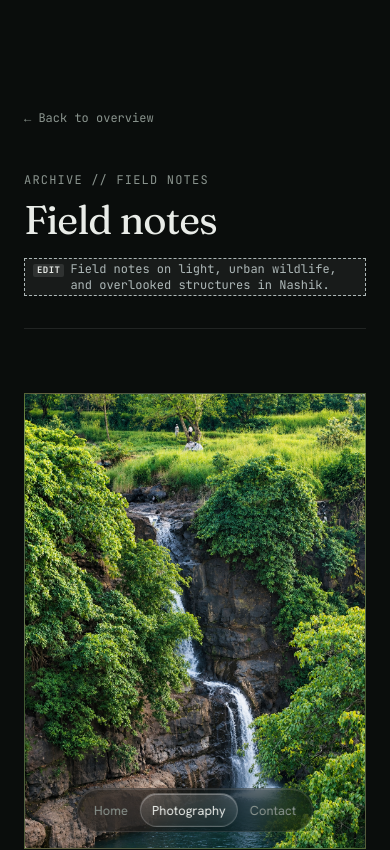
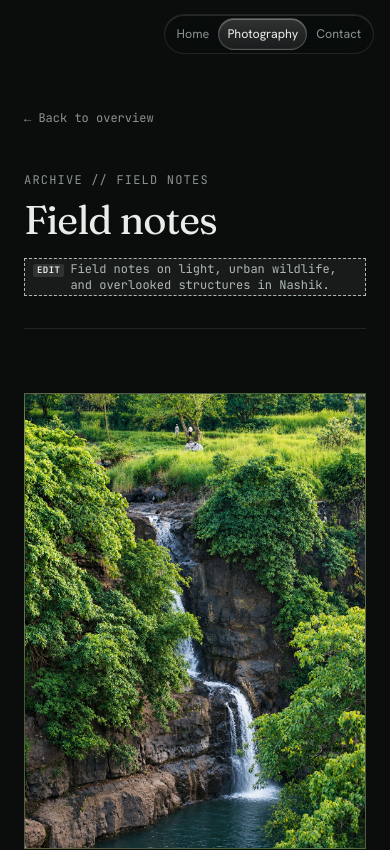
Before and after one commit to Guruvesh03/Portfolio, a React (Vite) app: page /photography in a window 390 px wide. Shown: the top 850 px of the page. Built offline with nearby package versions, Linux system fonts and the light colour scheme.

Commit message:
Revision 16: Position nav pill fixed top-right across all screen sizes and fix sliding lens transition

```diff
--- a/src/components/Navbar.jsx
+++ b/src/components/Navbar.jsx
@@ -1,6 +1,6 @@
 import React, { useState, useEffect, useRef } from 'react';
 import { Link, useLocation } from 'react-router-dom';
-import { motion, AnimatePresence, useReducedMotion } from 'framer-motion';
+import { motion, LayoutGroup, useReducedMotion } from 'framer-motion';
 
 export default function Navbar() {
   const location = useLocation();
@@ -24,19 +24,37 @@ export default function Navbar() {
         { label: 'Contact', href: '#contact', id: 'contact', isRouter: false },
       ];
 
-  // IntersectionObserver for tracking active sections on "/"
+  // IntersectionObserver & Scroll for tracking active sections on "/"
   useEffect(() => {
     if (isPhotography) {
       setActiveSection('photography');
       return;
     }
 
+    const handleScroll = () => {
+      // In hero, no active link; lens hides
+      if (window.scrollY < 100) {
+        setActiveSection(null);
+        return;
+      }
+
+      // If at bottom of page, activate contact
+      if (window.innerHeight + window.scrollY >= document.documentElement.scrollHeight - 60) {
+        setActiveSection('contact');
+        lastActiveRef.current = 'contact';
+      }
+    };
+
+    window.addEventListener('scroll', handleScroll, { passive: true });
+
     const sectionIds = ['hero', 'about', 'work', 'stack', 'field-notes', 'contact'];
     const elements = sectionIds
       .map((id) => document.getElementById(id))
       .filter(Boolean);
 
-    if (elements.length === 0) return;
+    if (elements.length === 0) {
+      return () => window.removeEventListener('scroll', handleScroll);
+    }
 
     const observer = new IntersectionObserver(
       (entries) => {
@@ -44,7 +62,6 @@ export default function Navbar() {
           if (entry.isIntersecting) {
             const id = entry.target.id;
             if (id === 'hero') {
-              // In hero, no active link; lens fades out
               setActiveSection(null);
             } else if (id === 'about') {
               setActiveSection('about');
@@ -66,13 +83,16 @@ export default function Navbar() {
         });
       },
       {
-        rootMargin: '-40% 0px -55% 0px',
+        rootMargin: '-25% 0px -40% 0px',
         threshold: 0,
       }
     );
 
     elements.forEach((el) => observer.observe(el));
-    return () => observer.disconnect();
+    return () => {
+      window.removeEventListener('scroll', handleScroll);
+      observer.disconnect();
+    };
   }, [isPhotography]);
 
   // Click handler: immediate active state & smooth scroll
@@ -107,11 +127,12 @@ export default function Navbar() {
         Skip to main content
       </a>
 
-      {/* Pill Nav Container: Fixed top-center on desktop, fixed bottom-center on mobile */}
+      {/* Pill Nav Container: Fixed top-right on all screen sizes */}
       <nav
         aria-label="Primary"
-        className="nav-pill-container z-50 flex items-center font-sans select-none whitespace-nowrap fixed left-1/2 -translate-x-1/2 h-[44px] p-[4px] bottom-[calc(12px+env(safe-area-inset-bottom))] md:bottom-auto md:top-[calc(16px+env(safe-area-inset-top))] text-[13px] md:text-[14px]"
+        className="nav-pill-container flex items-center font-sans select-none whitespace-nowrap"
       >
+        <LayoutGroup id="nav-pill">
           {navLinks.map((link) => {
             const isActive = activeSection === link.id;
             const Tag = link.isRouter ? Link : 'a';
@@ -124,19 +145,15 @@ export default function Navbar() {
                 data-cursor="target"
                 onClick={(e) => handleLinkClick(e, link)}
                 aria-current={isActive ? 'location' : undefined}
-              className={`relative h-full flex items-center justify-center px-[12px] md:px-[18px] rounded-full transition-colors duration-200 focus-visible:outline-none focus-visible:ring-2 focus-visible:ring-accent ${
+                className={`relative h-full flex items-center justify-center rounded-full transition-colors duration-200 focus-visible:outline-none focus-visible:ring-2 focus-visible:ring-accent whitespace-nowrap text-[12.5px] min-[400px]:text-[13px] md:text-[14px] px-[9px] min-[400px]:px-[12px] md:px-[18px] ${
                   isActive ? 'text-text' : 'text-muted hover:text-text'
                 }`}
               >
                 {/* Active Lens Indicator with spring layoutId */}
-              <AnimatePresence>
                 {isActive && (
                   <motion.div
                     layoutId="nav-lens"
                     className="nav-lens absolute inset-0 z-0 pointer-events-none"
-                    initial={reducedMotion ? false : { opacity: 0, scale: 0.92 }}
-                    animate={{ opacity: 1, scale: 1 }}
-                    exit={reducedMotion ? false : { opacity: 0, scale: 0.92 }}
                     transition={
                       reducedMotion
                         ? { duration: 0 }
@@ -144,13 +161,13 @@ export default function Navbar() {
                     }
                   />
                 )}
-              </AnimatePresence>
 
                 {/* Link Label */}
                 <span className="relative z-10 leading-none">{link.label}</span>
               </Tag>
             );
           })}
+        </LayoutGroup>
       </nav>
     </>
   );
--- a/src/index.css
+++ b/src/index.css
@@ -96,14 +96,38 @@ body {
   border-radius: var(--radius);
 }
 
-/* Revision 7: Rebuilt Nav Pill Container */
+/* Revision 16: Top-Right Fixed Nav Pill Container */
 .nav-pill-container {
+  position: fixed;
+  top: calc(14px + env(safe-area-inset-top));
+  right: calc(16px + env(safe-area-inset-right));
+  left: auto;
+  bottom: auto;
+  transform: none;
+  z-index: 50;
+  height: 40px;
+  padding: 4px;
+  max-width: calc(100vw - 24px);
   background: rgba(10, 13, 12, 0.45);
   backdrop-filter: blur(16px) saturate(1.4);
   -webkit-backdrop-filter: blur(16px) saturate(1.4);
   border: 1px solid rgba(255, 255, 255, 0.10);
   box-shadow: inset 0 1px 0 rgba(255, 255, 255, 0.12);
   border-radius: 999px;
+}
+
+@media (max-width: 399px) {
+  .nav-pill-container {
+    padding: 3px;
+  }
+}
+
+@media (min-width: 768px) {
+  .nav-pill-container {
+    top: calc(14px + env(safe-area-inset-top));
+    right: calc(24px + env(safe-area-inset-right));
+    height: 44px;
+  }
 }
 
 @supports not ((backdrop-filter: blur(1px)) or (-webkit-backdrop-filter: blur(1px))) {
--- a/src/pages/Home.jsx
+++ b/src/pages/Home.jsx
@@ -29,7 +29,7 @@ export default function Home() {
       };
 
   return (
-    <main id="main-content" className="w-full pb-[88px] md:pb-0">
+    <main id="main-content" className="w-full">
       {/* 1. HERO (photo band on top, then a solid dark block in --bg) */}
       <section
         id="hero"
--- a/src/pages/Photography.jsx
+++ b/src/pages/Photography.jsx
@@ -19,7 +19,7 @@ export default function Photography() {
       };
 
   return (
-    <main id="main-content" className="w-full min-h-screen bg-bg text-text pb-[88px] md:pb-32">
+    <main id="main-content" className="w-full min-h-screen bg-bg text-text pb-24 md:pb-32">
       <motion.section
         id="field-notes-archive"
         aria-label="Field notes archive"
```
Lines whose indentation alone changed are shown as unchanged.
